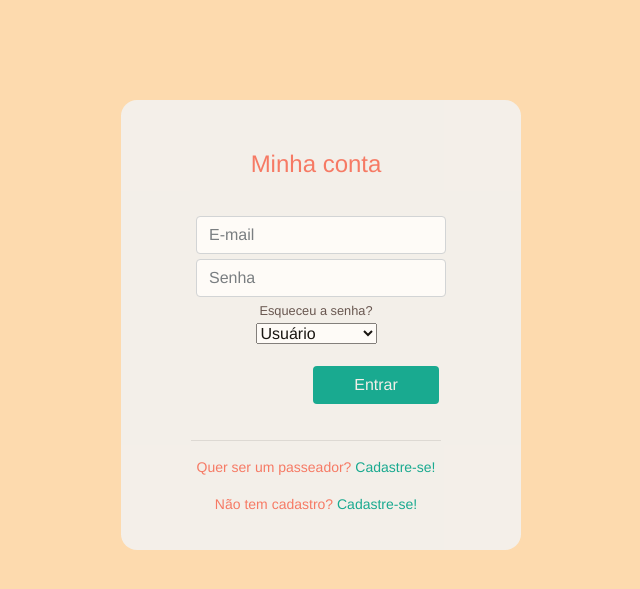
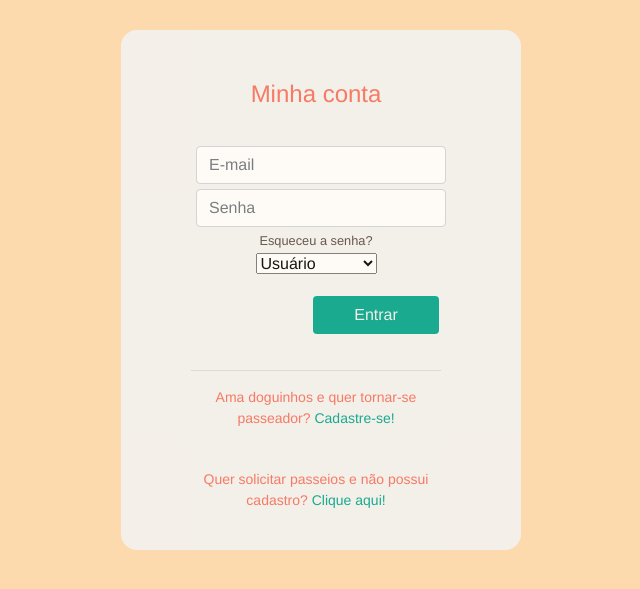
Before and after one commit to arthur10live/DogU-TCC, a PHP site: page /minhaConta.php in a window 1280 px wide. Shown: the part 64-653 px from the top of the page, without its empty margins (319-959 px from the left). Run offline with PHP 8.4, Linux system fonts and the light colour scheme.

Commit message:
ajustes forms

```diff
--- a/cadastro-passeador.php
+++ b/cadastro-passeador.php
@@ -56,8 +56,8 @@
             <div class="form-row">
 
                 <div class="form-group col-md-12 text-center">
-                    <h4 class="coral">Dados cadastrais</h4>
-                    <br>
+                    <h4 class="coral">Torne-se passeador!</h4>
+                    <h6>Preencha os campos abaixo e retornaremos em breve.</h6>
                 </div>
 
                 <div class="form-group col-md-6">
--- a/cadastro-usuario.php
+++ b/cadastro-usuario.php
@@ -67,7 +67,7 @@ session_start();
             <div class="form-row">
                 <div class="form-group col-md-12 text-center">
                     <h4 class="coral">Dados cadastrais</h4>
-                    <br>
+                    <h6>Preencha os dados abaixo e usufrua da plataforma de passeios DogU!</h6>
                 </div>
 
                 <div class="form-group col-md-6">
--- a/css/style.css
+++ b/css/style.css
@@ -172,10 +172,10 @@
      opacity: 0.9;
      border-radius: 1rem;
      width: 400px;
-     height: 450px;
+     height: 520px;
      position: relative;
      margin: 0 auto;
-     margin-top: 100px;
+     margin-top: 30px;
      padding-top: 50px;
      padding-bottom: 50px;
      padding-left: 70px;
@@ -193,10 +193,10 @@
         opacity: 0.9;
         border-radius: 1rem;
         width: 350px;
-        height: 400px;
+        height: 520px;
         position: relative;
         margin: 0 auto;
-        margin-top: 80px;
+        margin-top: 30px;
         padding-top: 50px;
         padding-bottom: 50px;
         padding-left: 50px;
@@ -213,10 +213,10 @@
         opacity: 0.9;
         border-radius: 1rem;
         width: 320px;
-        height: 420px;
+        height: 500px;
         position: relative;
         margin: 0 auto;
-        margin-top: 50px;
+        margin-top: 10px;
         padding-top: 50px;
         padding-bottom: 40px;
         padding-left: 30px;
@@ -242,12 +242,6 @@
     flex-wrap: nowrap;
 }
 
-.label-cadastro{
-    margin-top: 3px !important;
-    margin-bottom: 3px !important;
-
-}
-
 .input-cadastro{
     margin: 3px !important;
     margin-bottom: 4px !important;
--- a/minhaConta.php
+++ b/minhaConta.php
@@ -75,14 +75,15 @@ session_start();
         </button>
         <hr />
         <p class="coral" style="font-size: 14px;">
-          Quer ser um passeador?
+          Ama doguinhos e quer tornar-se passeador?
           <a href="cadastro-passeador.php" onMouseOver="this.style.color='#594946'" onMouseOut="this.style.color='#01A58D'"
             style="color: #01A58D;">Cadastre-se!</a>
         </p>
+        <br>
         <p class="coral" style="font-size: 14px;">
-          Não tem cadastro?
+          Quer solicitar passeios e não possui cadastro?
           <a href="cadastro-usuario.php" onMouseOver="this.style.color='#594946'" onMouseOut="this.style.color='#01A58D'"
-            style="color: #01A58D;">Cadastre-se!</a>
+            style="color: #01A58D;">Clique aqui!</a>
         </p>
       </form>
     </div>
```
